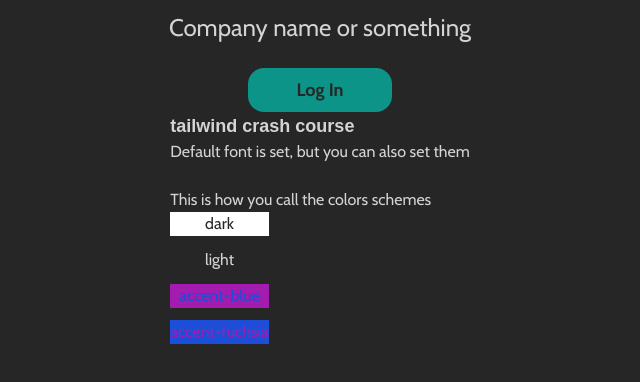
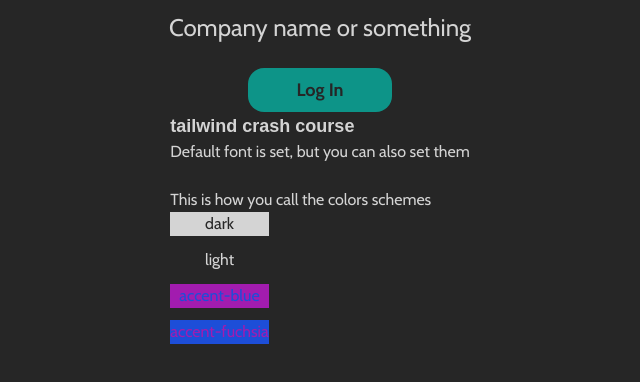
Before and after one commit to hn275/all-my-env, a SvelteKit app in the folder web/: page / in a window 1280 px wide. Shown: the top 382 px of the page, without its empty margins (320-960 px from the left). Built offline with nearby package versions, Linux system fonts and the light colour scheme; a web font is replaced by a local one.

Commit message:
fix(tw): typo tailwind demo

```diff
--- a/web/src/routes/+page.svelte
+++ b/web/src/routes/+page.svelte
@@ -25,7 +25,7 @@
 		<br />
 		<p>This is how you call the colors schemes</p>
 		<div class="w-max text-center flex flex-col gap-3 justify-center">
-			<p class="bg-white text-dark">dark</p>
+			<p class="bg-light text-dark">dark</p>
 			<p class="bg-dark text-light">light</p>
 			<p class="text-accent-blue bg-accent-fuchsia">accent-blue</p>
 			<p class="text-accent-fuchsia bg-accent-blue">accent-fuchsia</p>
```
